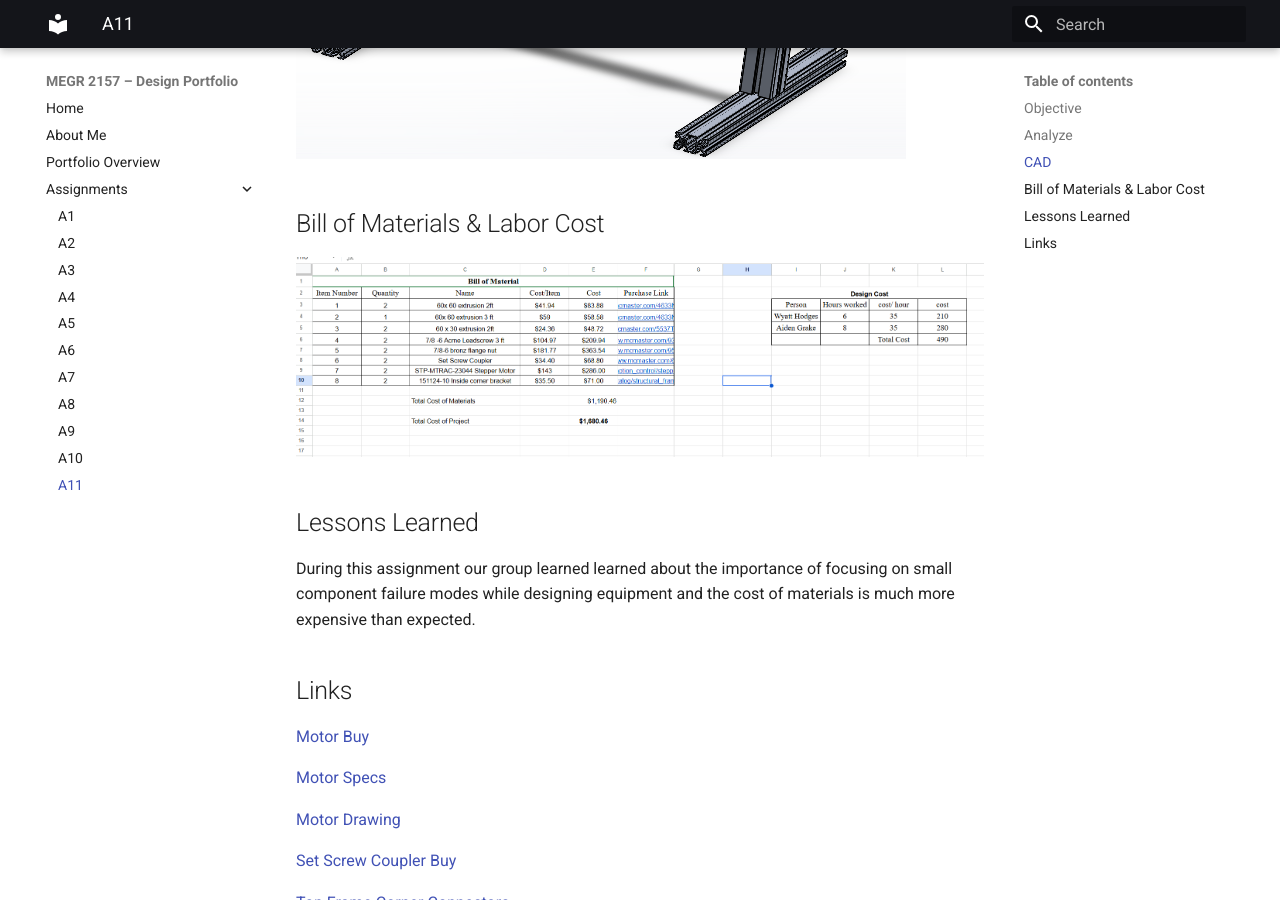
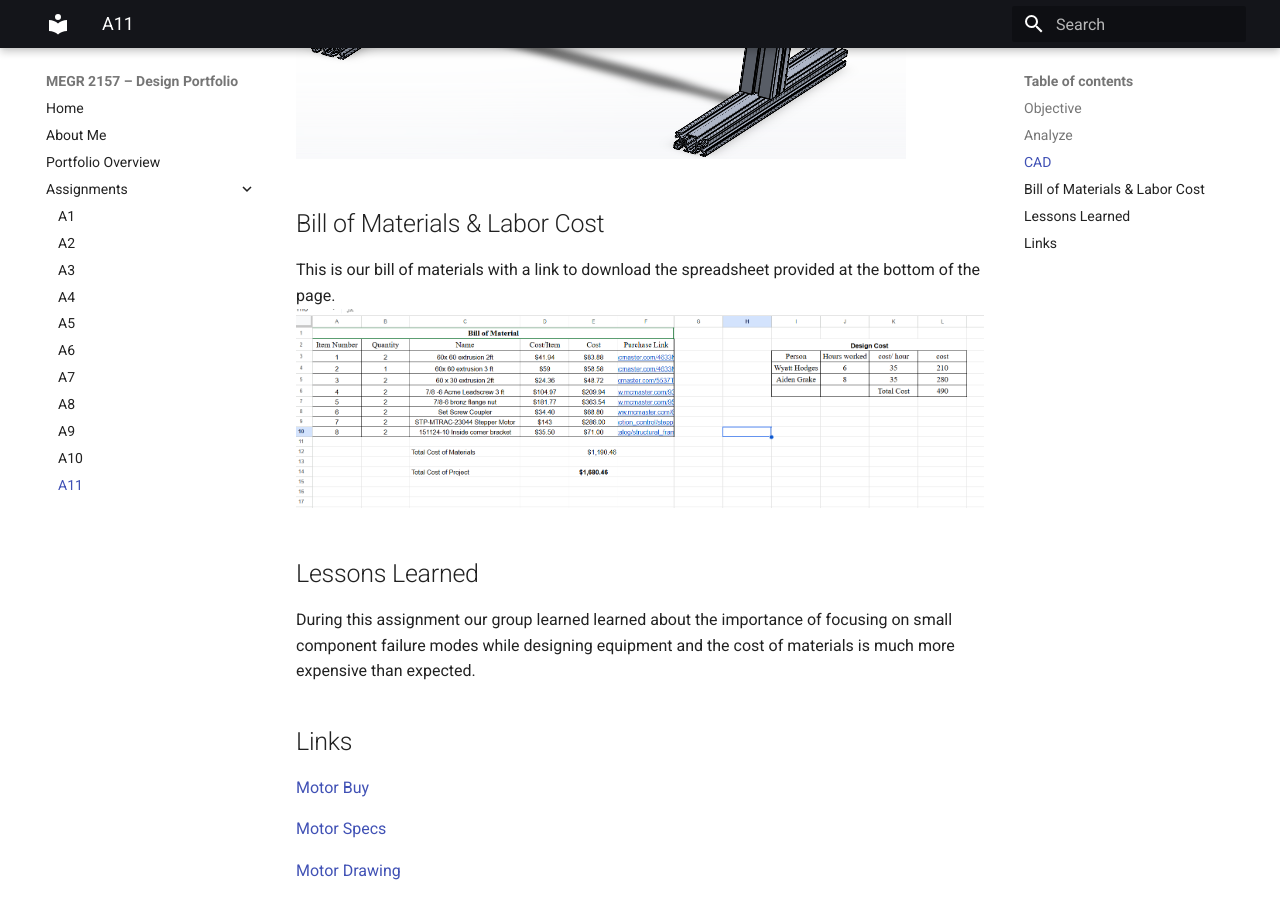
Before and after one commit to whodges5-art/wyatt-hodges-design-projects-portfolio, an MkDocs documentation site: the page built from docs/assignments/a11/index.md, in a window 1280 px wide and 900 px high, scrolled down 10555 px. Built offline with MkDocs 1.6.1 and Material for MkDocs 9.7.7, drawn with Linux system fonts in a browser that asks for light colours.

Commit message:
Update index.md

```diff
--- a/docs/assignments/a11/index.md
+++ b/docs/assignments/a11/index.md
@@ -63,6 +63,7 @@ To design the floating bearing mount, is 60x60mm to fit on the aluminum extrusio
 ![full-assembly](full-assembly.png)
 
 ## Bill of Materials & Labor Cost
+This is our bill of materials with a link to download the spreadsheet provided at the bottom of the page.
 ![BOM](BOM.png)
 ## Lessons Learned
 During this assignment our group learned learned about the importance of focusing on small component failure modes while designing equipment and the cost of materials is much more expensive than expected.
```
